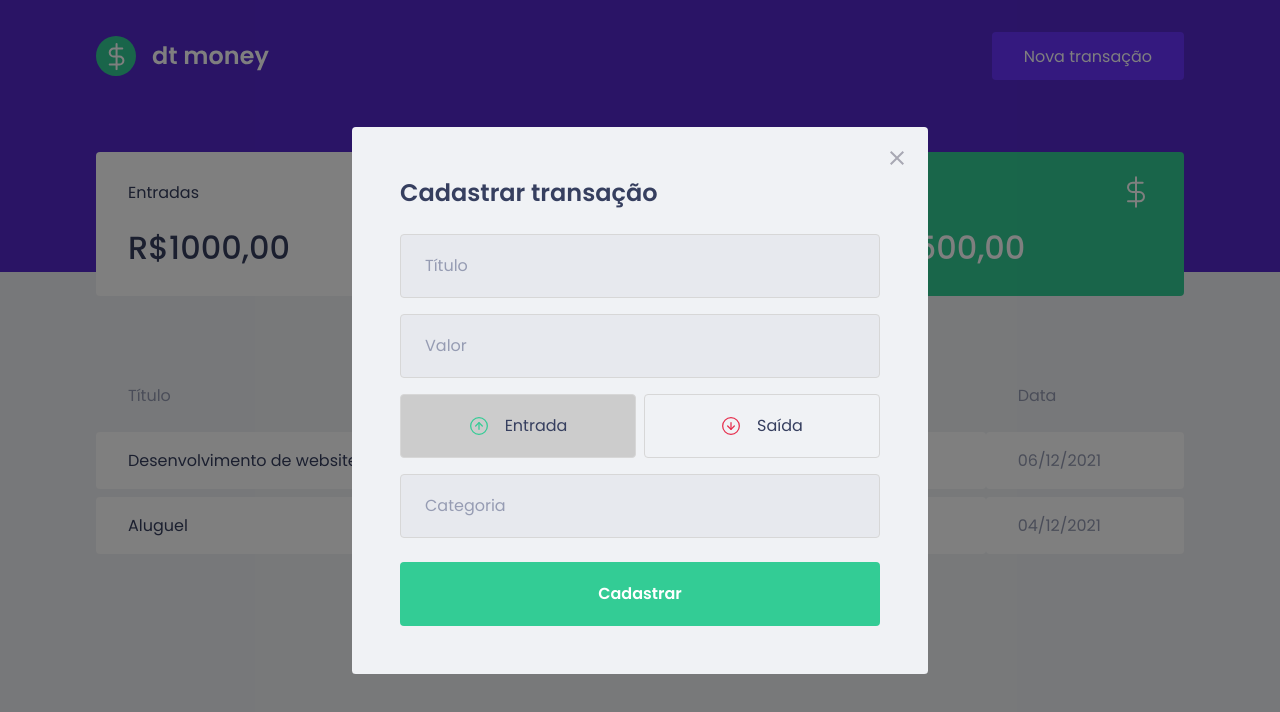
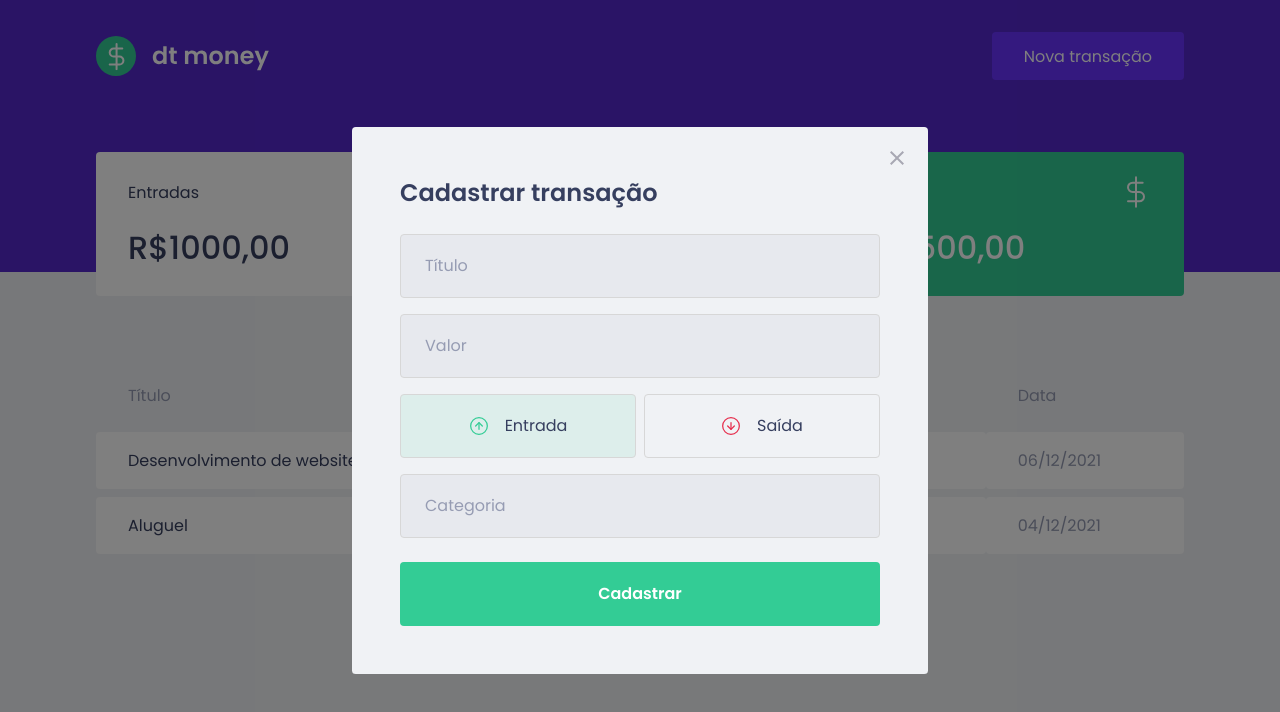
Before and after one commit to devmateusramos/Projeto-DtMoney-React, a React (Create React App) app: page / in a window 1280 px wide. Both pictures are taken after a click on the button "Nova transação". Shown: the top 712 px of the page. Built offline with nearby package versions, Linux system fonts and the light colour scheme; no server answers; what miragejs would draw is missing.

Commit message:
cor dos botoes

```diff
--- a/src/components/NewTransactionModal/index.tsx
+++ b/src/components/NewTransactionModal/index.tsx
@@ -44,6 +44,7 @@ export function NewTransactionModal({
               setType("deposit");
             }}
             isActive={type === "deposit"}
+            activeColor="green"
           >
             <img src={incomeImg} alt="Entrada" />
             <span>Entrada</span>
@@ -54,6 +55,7 @@ export function NewTransactionModal({
               setType("withdraw");
             }}
             isActive={type === "withdraw"}
+            activeColor="red"
           >
             <img src={outcomeImg} alt="Saída" />
             <span>Saída</span>
--- a/src/components/NewTransactionModal/styles.ts
+++ b/src/components/NewTransactionModal/styles.ts
@@ -1,5 +1,5 @@
 import styled from "styled-components";
-import { darken } from "polished";
+import { darken, transparentize } from "polished";
 
 export const Container = styled.form`
   h2 {
@@ -58,14 +58,23 @@ export const TransactionTypeContainer = styled.div`
 
 interface RadioBoxProps {
   isActive: boolean;
+  activeColor: "green" | "red";
 }
+
+const color = {
+  green: "#33cc95",
+  red: "#E52E4D",
+};
 
 export const RadioBox = styled.button<RadioBoxProps>`
   height: 4rem;
   border: 1px solid #d7d7d7;
   border-radius: 0.25rem;
 
-  background: ${(props) => (props.isActive ? "#ccc" : "transparent")};
+  background: ${(props) =>
+    props.isActive
+      ? transparentize(0.9, color[props.activeColor])
+      : "transparent"};
 
   display: flex;
   align-items: center;
```
